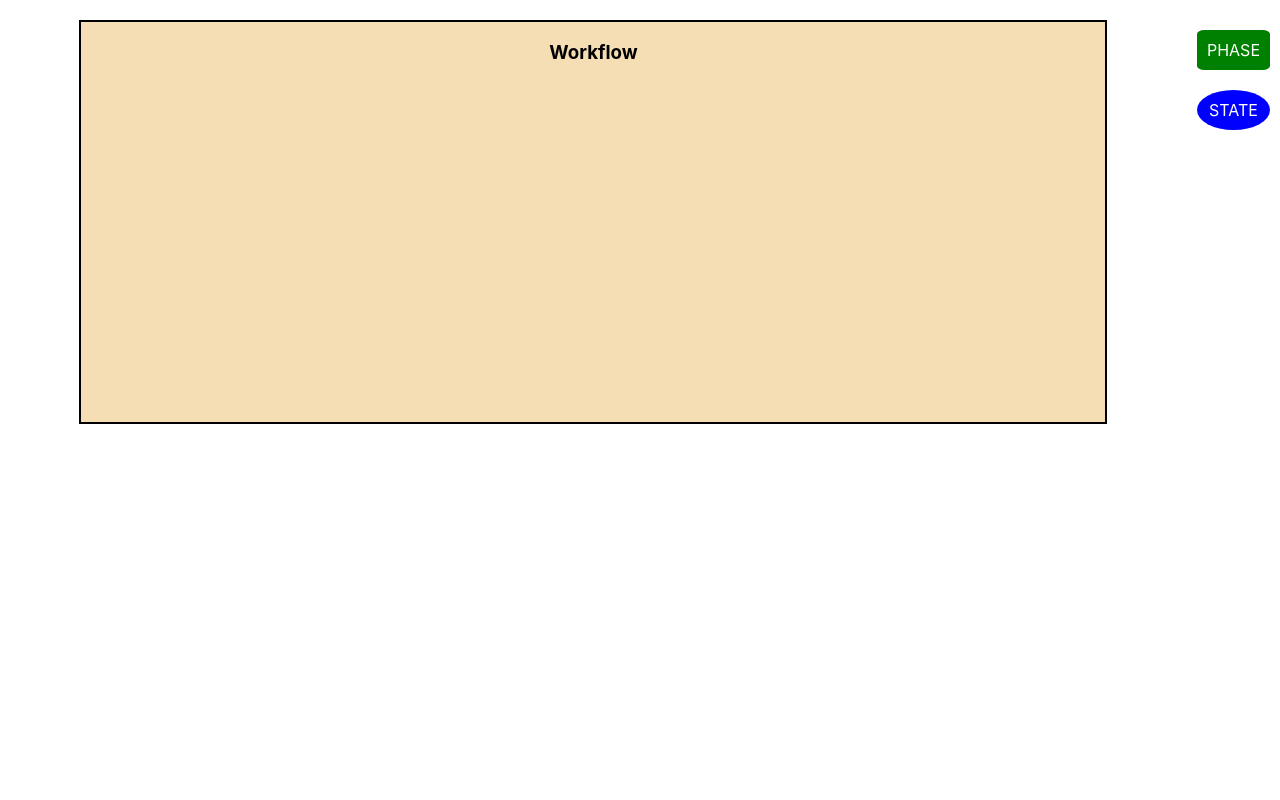
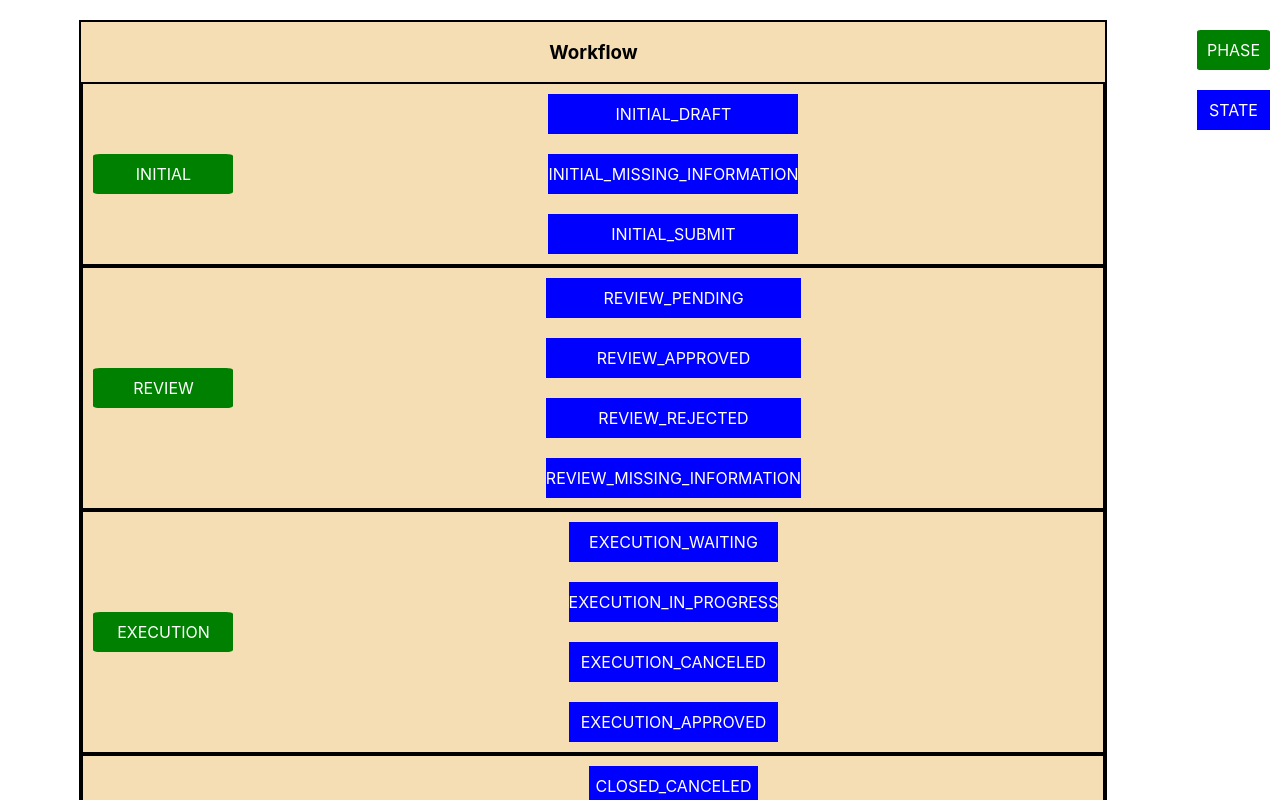
Before and after one commit to FranciscoPontes/workflow-builder, a Next.js app: page / in a window 1280 px wide. Shown: the top 800 px of the page. Built offline with nearby package versions, Linux system fonts and the light colour scheme.

Commit message:
changed UI based on sample data

```diff
--- a/src/components/Layout.tsx
+++ b/src/components/Layout.tsx
@@ -35,28 +35,252 @@ export const addNewPhase = (phase: phaseDefinition, workflowData: workflowData)
     return [...workflowData, phase];
 }
 
+const templateData : {
+    "phases": Array<Object>,
+    "states": Array<Object>
+} = {
+    "phases": [
+      {
+        "id": 6181,
+        "app_id": 5581,
+        "active_yn": "Y",
+        "code": "INITIAL",
+        "label": "Initial",
+        "sort_order": 10,
+        "description": null,
+        "image": null
+      },
+      {
+        "id": 6182,
+        "app_id": 5581,
+        "active_yn": "Y",
+        "code": "REVIEW",
+        "label": "Review",
+        "sort_order": 20,
+        "description": null,
+        "image": null
+      },
+      {
+        "id": 6183,
+        "app_id": 5581,
+        "active_yn": "Y",
+        "code": "EXECUTION",
+        "label": "Execution",
+        "sort_order": 30,
+        "description": null,
+        "image": null
+      },
+      {
+        "id": 6184,
+        "app_id": 5581,
+        "active_yn": "Y",
+        "code": "CLOSED",
+        "label": "Closed",
+        "sort_order": 40,
+        "description": null,
+        "image": null
+      },
+      {
+        "id": 8603,
+        "app_id": 5581,
+        "active_yn": "Y",
+        "code": "TEST",
+        "label": "TEST",
+        "sort_order": 50,
+        "description": null,
+        "image": null
+      }
+    ],
+    "states": [
+      {
+        "id": 7361,
+        "app_id": 5581,
+        "active_yn": "Y",
+        "transitional_ny": "N",
+        "pha_id": 6181,
+        "code": "INITIAL_DRAFT",
+        "label": "Draft",
+        "sort_order": 11,
+        "description": null,
+        "image": null,
+        "setting_generator": null
+      },
+      {
+        "id": 7362,
+        "app_id": 5581,
+        "active_yn": "Y",
+        "transitional_ny": "N",
+        "pha_id": 6181,
+        "code": "INITIAL_MISSING_INFORMATION",
+        "label": "Missing information",
+        "sort_order": 12,
+        "description": null,
+        "image": null,
+        "setting_generator": null
+      },
+      {
+        "id": 7363,
+        "app_id": 5581,
+        "active_yn": "Y",
+        "transitional_ny": "N",
+        "pha_id": 6181,
+        "code": "INITIAL_SUBMIT",
+        "label": "Submit",
+        "sort_order": 13,
+        "description": null,
+        "image": null,
+        "setting_generator": null
+      },
+      {
+        "id": 7364,
+        "app_id": 5581,
+        "active_yn": "Y",
+        "transitional_ny": "N",
+        "pha_id": 6182,
+        "code": "REVIEW_PENDING",
+        "label": "Pending",
+        "sort_order": 21,
+        "description": null,
+        "image": null,
+        "setting_generator": null
+      },
+      {
+        "id": 7365,
+        "app_id": 5581,
+        "active_yn": "Y",
+        "transitional_ny": "N",
+        "pha_id": 6182,
+        "code": "REVIEW_APPROVED",
+        "label": "Approved",
+        "sort_order": 22,
+        "description": null,
+        "image": null,
+        "setting_generator": null
+      },
+      {
+        "id": 7366,
+        "app_id": 5581,
+        "active_yn": "Y",
+        "transitional_ny": "N",
+        "pha_id": 6182,
+        "code": "REVIEW_REJECTED",
+        "label": "Rejected",
+        "sort_order": 23,
+        "description": null,
+        "image": null,
+        "setting_generator": null
+      },
+      {
+        "id": 7367,
+        "app_id": 5581,
+        "active_yn": "Y",
+        "transitional_ny": "N",
+        "pha_id": 6182,
+        "code": "REVIEW_MISSING_INFORMATION",
+        "label": "Missing information",
+        "sort_order": 24,
+        "description": null,
+        "image": null,
+        "setting_generator": null
+      },
+      {
+        "id": 7368,
+        "app_id": 5581,
+        "active_yn": "Y",
+        "transitional_ny": "N",
+        "pha_id": 6183,
+        "code": "EXECUTION_WAITING",
+        "label": "Waiting in progress",
+        "sort_order": 30,
+        "description": null,
+        "image": null,
+        "setting_generator": null
+      },
+      {
+        "id": 7369,
+        "app_id": 5581,
+        "active_yn": "Y",
+        "transitional_ny": "N",
+        "pha_id": 6183,
+        "code": "EXECUTION_IN_PROGRESS",
+        "label": "Review in progress",
+        "sort_order": 31,
+        "description": null,
+        "image": null,
+        "setting_generator": null
+      },
+      {
+        "pha_id": 6183,
+        "code": "EXECUTION_CANCELED",
+        "sort_order": 32,
+      },
+      {
+        "pha_id": 6183,
+        "code": "EXECUTION_APPROVED",
+        "sort_order": 33,
+      },
+      {
+        "pha_id": 6184,
+        "code": "CLOSED_CANCELED",
+        "sort_order": 41,
+      },
+      {
+        "pha_id": 6184,
+        "code": "CLOSED_REJECTED",
+        "sort_order": 42,
+      },
+      {
+        "pha_id": 6184,
+        "code": "CLOSED_COMPLETED",
+        "sort_order": 43,
+      }
+    ]
+  }
+
 // objet panel in the left + workflow box
 const Layout: React.FC  = () => {
 
-    const [ workflowData, setWorkflowData ] = useState<workflowData>([]);
+    const arrangedTemplateData = {
+        phases: templateData.phases.map(pha => {
+            // delete pha.id;
+            delete pha.app_id;
+            delete pha.active_yn;
+            delete pha.label;
+            delete pha.description;
+            delete pha.image;
+            return pha;
+            }),
+        states: templateData.states.map(sta => {
+            delete sta.id;
+            delete sta.app_id;
+            delete sta.active_yn;
+            delete sta.transactional_ny;
+            delete sta.label;
+            delete sta.description;
+            delete sta.image;
+            delete sta.setting_generator;
+            return sta;
+        })
+    }
+
+    const [ workflowData, setWorkflowData ] = useState<workflowData>(arrangedTemplateData);
 
     const [ showModal, setShowModal ] = useState<boolean>(false);
 
     const newPhaseHandler = (code:string) => {
-        const newPhase : phaseDefinition = {
-            code: code,
-            states: []
+        /*const newPhase : phaseDefinition = {
+            code: code
         }
 
         setWorkflowData( addNewPhase(newPhase, workflowData) );
-        setShowModal(false);
+        setShowModal(false);*/
+        null;
     }
 
     return (<div className={styles.layout}>
                 <WorkflowBox data={workflowData}/>
                 <div id={styles.objectList}>
                     <Phase code={phaseTemplate.code}
-                        states={phaseTemplate.states}
                         onClick={() => setShowModal(true)}/>
                     <State code={stateTemplate.code}
                         onClick={() => setShowModal(true)}
--- a/src/components/Phase/Phase.module.css
+++ b/src/components/Phase/Phase.module.css
@@ -1,7 +1,7 @@
 .phase {
     background-color: green;
     color: white;
-    border-radius: 10%;
+    border-radius: 5%;
     text-align: center;
     /* width: 65%; */
     padding: 10px;
--- a/src/components/Phase/Phase.tsx
+++ b/src/components/Phase/Phase.tsx
@@ -3,13 +3,13 @@ import { stateDefinition } from '../State/State';
 import styles from './Phase.module.css';
 
 export interface phaseDefinition {
+    id: number,
     code: string,
-    order?: number,
-    states: Array<stateDefinition>,
+    sort_order: number,
     onClick?: () => void
 }
 
-const Phase = ({code, order, states, onClick} : phaseDefinition) => {
+const Phase = ({code, onClick} : phaseDefinition) => {
 
 
     return (<div className={styles.phase} onClick={onClick}>
--- a/src/components/State/State.module.css
+++ b/src/components/State/State.module.css
@@ -1,5 +1,4 @@
 .state {
-    border-radius: 100%;
     background-color: blue;
     color: white;
     text-align: center;
--- a/src/components/WorkflowBox/Workflow.module.css
+++ b/src/components/WorkflowBox/Workflow.module.css
@@ -2,7 +2,7 @@
     width: 80%;
     border: 2px solid black;
     margin: auto;
-    height: 400px;
+    min-height: 400px;
     text-align: center;
     background-color: wheat;
     margin-top: 20px;
@@ -12,6 +12,7 @@
     display: flex;
     /* flex-flow: column; */
     align-items: center;
+    border: 2px solid black;
 }
 
 .phase {
--- a/src/components/WorkflowBox/WorkflowBox.tsx
+++ b/src/components/WorkflowBox/WorkflowBox.tsx
@@ -1,27 +1,32 @@
 import React, { Fragment } from "react";
 import Phase, { phaseDefinition } from "../Phase/Phase";
-import { State } from "../State/State";
+import { State, stateDefinition } from "../State/State";
 import styles from './Workflow.module.css';
 
-export type workflowData = Array<phaseDefinition>;
+export type workflowData = {
+    phases: Array<phaseDefinition>,
+    states: Array<stateDefinition>
+};
 
 interface workflowProps {
     data: workflowData
 }
 
 export const WorkflowBox = ({data} : workflowProps) => {
+
+    // TODO: order phases array by sort order
+
     return (
         <div id={styles.box} >
             <h3>Workflow</h3>
-                { data.map( phase =>
-                    <div className={styles.workflowPhases}>
+                { data.phases.map( phase =>
+                    <div className={styles.workflowPhases} key={phase.code}>
                         <div className={styles.phase}>
-                            <Phase code={phase.code} key={phase.code} states={phase.states}/>
+                            <Phase code={phase.code} sort_order={phase.sort_order} id={phase.id}/>
                         </div>
                         <div className={styles.states}>
-                            <State code="INITIAL" isUIstate={true}/>
-                            <State code="REVIEW_PENDING" isUIstate={true}/>
-                            <State code="REVIEW_SEND_MAIL" isUIstate={false}/>
+                            { data.states.filter(sta => sta.pha_id === phase.id )
+                                         .map( sta => <State code={sta.code} key={sta.code} sort_order={sta.sort_order} isUIstate={true} pha_id={sta.pha_id}/>)}
                         </div>
                     </div>
                 ) }
```
Also changed, not shown: src/components/State/State.tsx (+4 -3 lines).
